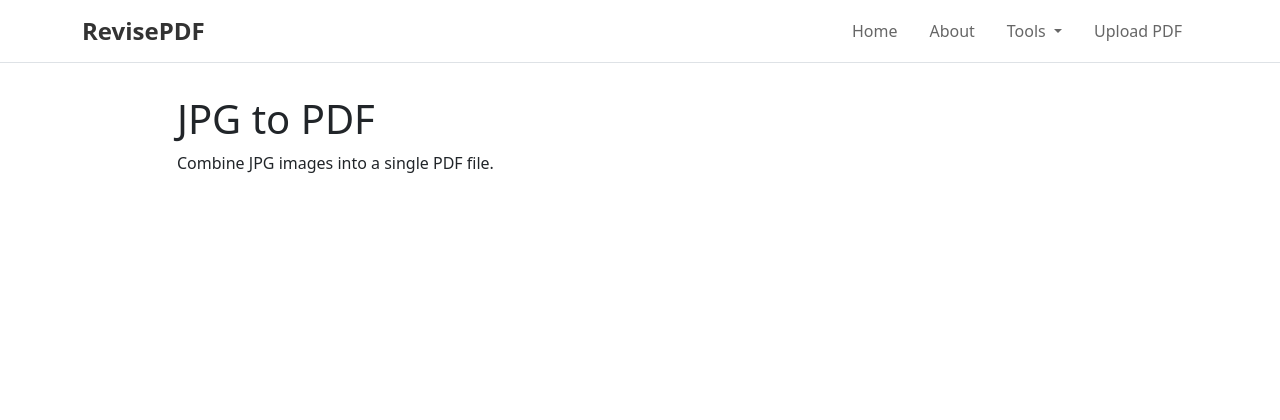
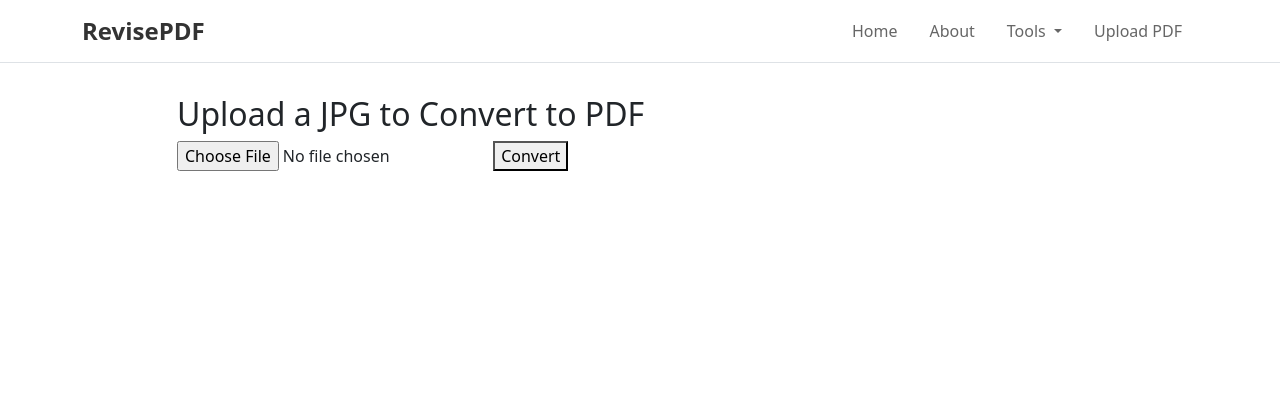
Before and after one commit to Calum-Kerr/PDF-Editor-Version1, a Flask app: page /pages/convert/jpg_to_pdf in a window 1280 px wide. Shown: the top 420 px of the page. Run offline with Flask 3, Linux system fonts and the light colour scheme.

Commit message:
Added simple base template - to be updated later

```diff
--- a/templates/pages/convert/jpg_to_pdf.html
+++ b/templates/pages/convert/jpg_to_pdf.html
@@ -1,6 +1,9 @@
 {% extends 'base.html' %}
 {% block title %}JPG to PDF - RevisePDF{% endblock %}
 {% block content %}
-    <h1>JPG to PDF</h1>
-    <p>Combine JPG images into a single PDF file.</p>
+        <h2>Upload a JPG to Convert to PDF</h2>
+        <form method="post" enctype="multipart/form-data">
+            <input type="file" name="file" accept="image/jpeg" required>
+            <button type="submit">Convert</button>
+        </form>
 {% endblock %}
```
